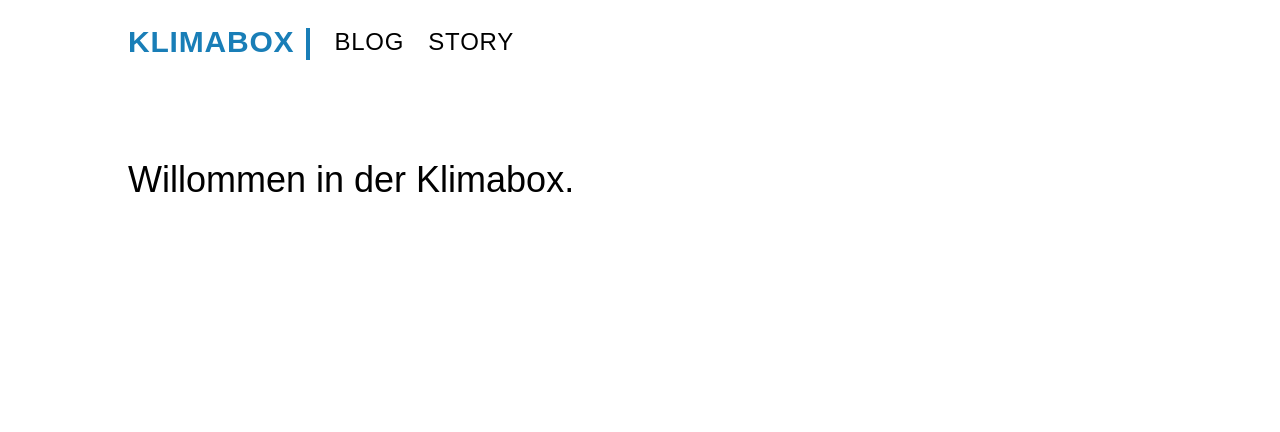
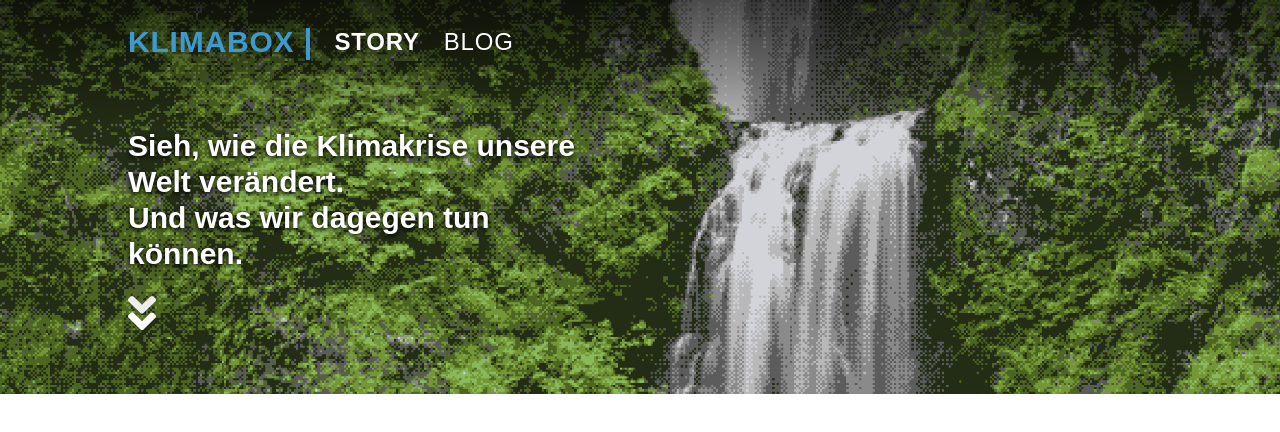
Before and after one commit to hs-duesseldorf/klimabox-story, a React (Create React App) app: page / in a window 1280 px wide. Shown: the top 432 px of the page. Built offline with nearby package versions, Linux system fonts and the light colour scheme.

Commit message:
Use story page as landing page

```diff
--- a/src/app.tsx
+++ b/src/app.tsx
@@ -4,7 +4,6 @@ import { QueryClient, QueryClientProvider } from "react-query";
 import { HelmetProvider } from "react-helmet-async";
 
 import { NotFound } from "./pages/not-found";
-import { Home } from "./pages/home";
 import { Stories } from "./pages/stories";
 import { Blog } from "./pages/blog";
 
@@ -17,8 +16,7 @@ export const App: React.FC = () => {
         <Router>
           <Switch>
             <Route path="/blog" component={Blog} />
-            <Route path="/story" component={Stories} />
-            <Route exact path="/" component={Home} />
+            <Route exact path="/" component={Stories} />
             <Route component={NotFound} />
           </Switch>
         </Router>
--- a/src/components/layout/header.tsx
+++ b/src/components/layout/header.tsx
@@ -32,15 +32,15 @@ export const Header: React.FC<{ onDark?: boolean }> = ({ onDark }) => {
             )}
           >
             {[
+              ["Story", "/"],
               ["Blog", "/blog"],
-              ["Story", "/story"],
             ].map(([label, path], i) => (
               <Link
                 to={path}
                 key={i}
                 className={cn(
                   "hover:underline mx-3",
-                  pathname.startsWith(path) && "font-extrabold"
+                  pathname === path && "font-extrabold"
                 )}
               >
                 {label}
```
